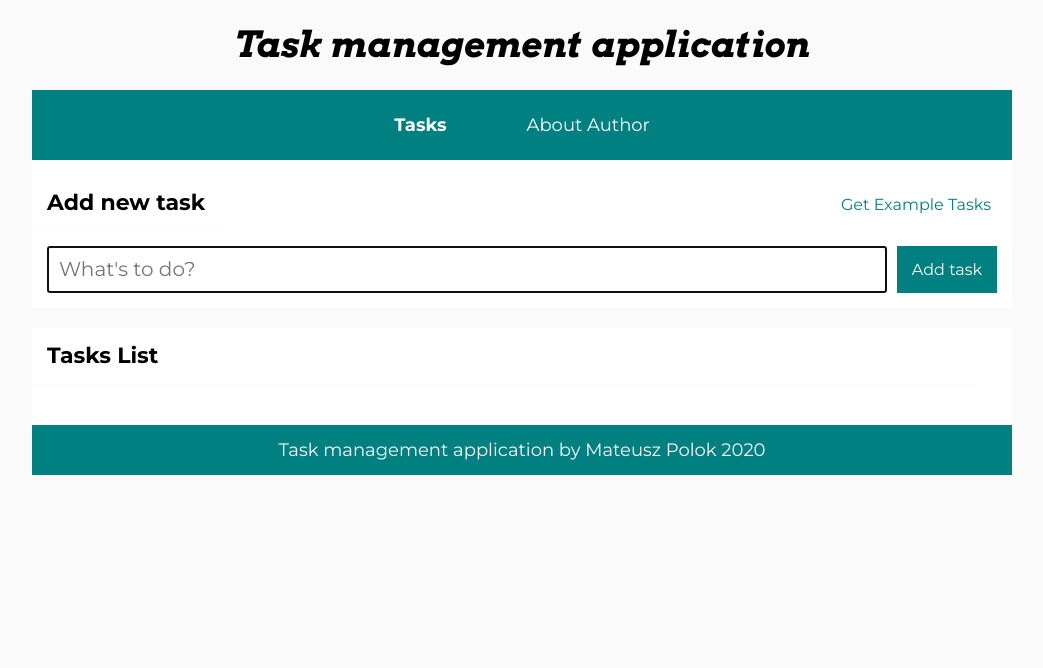
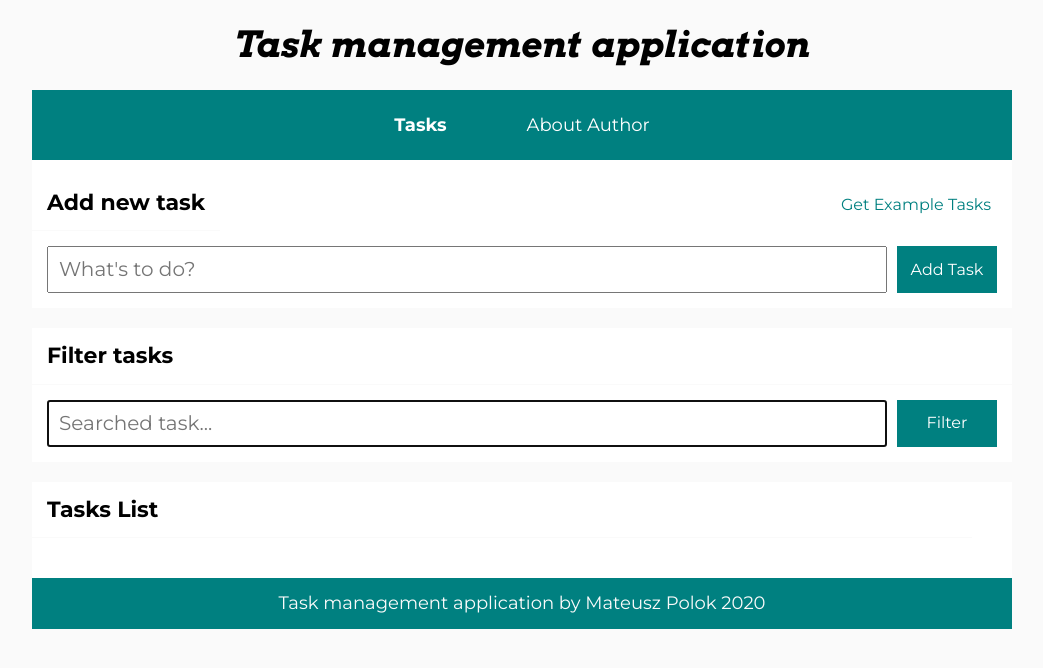
Before and after one commit to mateusz24polok/task-management-app-react, a React (Create React App) app: page / in a window 1280 px wide. Shown: the top 668 px of the page, without its empty margins (118-1161 px from the left). Built offline with nearby package versions, Linux system fonts and the light colour scheme.

Commit message:
SearchTaskForm and NewTaskForm components have  been created with the use of Form component and have been implemented to tasksPage, padding option has been added to Section component

```diff
--- a/src/components/Form/index.js
+++ b/src/components/Form/index.js
@@ -1,38 +1,12 @@
-import React, { useState, useRef } from "react";
-import { NewTaskForm, NewTaskInput, NewTaskButton } from "./styled";
-import { useDispatch } from "react-redux";
-import { addNewTask } from "../Tasks/tasksSlice";
-import { nanoid } from "@reduxjs/toolkit";
+import React from "react";
+import { StyledForm, Input, Button } from "./styled";
 
-const Form = () => {
-    const [taskDescription, setTaskDescription] = useState("");
-    const inputRef = useRef(null);
-    const dispatch = useDispatch();
-
-    const inputFocus = () => {
-        inputRef.current.focus();
-    };
-
-    const onInputChange = (event) => {
-        setTaskDescription(event.target.value)
-    }
-    const onFormSubmit = (event) => {
-        event.preventDefault();
-        if (taskDescription.trim()) {
-            dispatch(addNewTask({
-                description: taskDescription.trim(),
-                id: nanoid(),
-                done: false
-            }))
-        }
-        setTaskDescription("");
-        inputFocus();
-    }
+const Form = ({ buttonContent, inputPlaceholder, onFormSubmit, inputRef, inputValue, onInputChange }) => {
     return (
-        <NewTaskForm onSubmit={onFormSubmit}>
-            <NewTaskInput ref={inputRef} value={taskDescription} onChange={onInputChange} placeholder="What's to do?" autoFocus />
-            <NewTaskButton>Add task</NewTaskButton>
-        </NewTaskForm>
+        <StyledForm onSubmit={onFormSubmit}>
+            <Input ref={inputRef} value={inputValue} onChange={onInputChange} placeholder={inputPlaceholder} autoFocus />
+            <Button>{buttonContent}</Button>
+        </StyledForm>
     )
 }
 
--- a/src/components/Form/styled.js
+++ b/src/components/Form/styled.js
@@ -1,6 +1,6 @@
 import styled from "styled-components";
 
-export const NewTaskForm = styled.form`
+export const StyledForm = styled.form`
     display: flex;
     padding: 15px;
 
@@ -9,7 +9,7 @@ export const NewTaskForm = styled.form`
 }
 `;
 
-export const NewTaskInput = styled.input`
+export const Input = styled.input`
     flex-grow: 1;
     padding: 10px;
     font-size: 20px;
@@ -21,7 +21,7 @@ export const NewTaskInput = styled.input`
 }
 `;
 
-export const NewTaskButton = styled.button`
+export const Button = styled.button`
     flex-basis: 100px;
     background-color: ${({ theme }) => theme.color.teal};
     color: ${({theme})=>theme.color.white};
--- /dev/null
+++ b/src/components/NewTaskForm/index.js
@@ -0,0 +1,43 @@
+import React, { useState, useRef } from "react";
+import { useDispatch } from "react-redux";
+import { addNewTask } from "../Tasks/tasksSlice";
+import { nanoid } from "@reduxjs/toolkit";
+import Form from "../Form";
+
+const NewTaskForm = () => {
+    const [taskDescription, setTaskDescription] = useState("");
+    const inputRef = useRef(null);
+    const dispatch = useDispatch();
+
+    const inputFocus = () => {
+        inputRef.current.focus();
+    };
+
+    const onInputChange = (event) => {
+        setTaskDescription(event.target.value)
+    }
+    const onFormSubmit = (event) => {
+        event.preventDefault();
+        if (taskDescription.trim()) {
+            dispatch(addNewTask({
+                description: taskDescription.trim(),
+                id: nanoid(),
+                done: false
+            }))
+        }
+        setTaskDescription("");
+        inputFocus();
+    }
+    return (
+        <Form
+            onFormSubmit={onFormSubmit}
+            inputRef={inputRef}
+            inputValue={taskDescription}
+            onInputChange={onInputChange}
+            inputPlaceholder="What's to do?"
+            buttonContent="Add Task"
+        />
+    )
+}
+
+export default NewTaskForm;
--- /dev/null
+++ b/src/components/SearchTaskForm/index.js
@@ -0,0 +1,13 @@
+import React from "react";
+import Form from "../Form";
+
+const SearchTaskForm = () => {
+    return (
+        <Form
+            inputPlaceholder="Searched task..."
+            buttonContent="Filter"
+        />
+    )
+}
+
+export default SearchTaskForm;
--- a/src/components/Section/index.js
+++ b/src/components/Section/index.js
@@ -1,9 +1,10 @@
 import React from "react";
 import { StyledSection, SectionTitle } from "./styled";
 
-const Section = ({ title, extraHeaderContent, sectionBody, blockDisplay, centerTitle }) => (
+const Section = ({ title, extraHeaderContent, sectionBody, blockDisplay, centerTitle, padding }) => (
     <StyledSection
         blockDisplay={blockDisplay}
+        padding={padding}
     >
 
         <SectionTitle centerTitle={centerTitle}>{title}</SectionTitle>
--- a/src/components/Section/styled.js
+++ b/src/components/Section/styled.js
@@ -8,10 +8,10 @@ export const StyledSection = styled.section`
     align-items: center;
     background-color: ${({ theme }) => theme.color.white};
     margin-top: 20px;
+    padding: ${({ padding }) => padding};
 
     ${({ blockDisplay }) => blockDisplay && css`
         display: block;
-        padding: 30px;
     `}
 
     @media (max-width:515px) and (orientation:portrait) {
--- a/src/pages/AboutAuthorPage.js
+++ b/src/pages/AboutAuthorPage.js
@@ -7,6 +7,7 @@ const AboutAuthorPage = () => (
     <Section
         blockDisplay
         centerTitle
+        padding = "0px 30px 30px"
         title="About Author"
         sectionBody={aboutMe}
     />
--- a/src/pages/tasksPage.js
+++ b/src/pages/tasksPage.js
@@ -1,9 +1,10 @@
 import React from 'react';
-import Form from '../components/Form';
 import Tasks from '../components/Tasks';
 import Buttons from '../components/Buttons';
 import Section from '../components/Section';
 import NewTaskSection from '../components/NewTaskSection';
+import NewTaskForm from "../components/NewTaskForm";
+import SearchTaskForm from "../components/SearchTaskForm";
 
 
 const TasksPage = () => (
@@ -11,7 +12,13 @@ const TasksPage = () => (
 
         <NewTaskSection
             title="Add new task"
-            sectionBody={<Form />}
+            sectionBody={<NewTaskForm />}
+        />
+
+        <Section
+            blockDisplay
+            title="Filter tasks"
+            sectionBody={<SearchTaskForm />}
         />
 
         <Section
```
